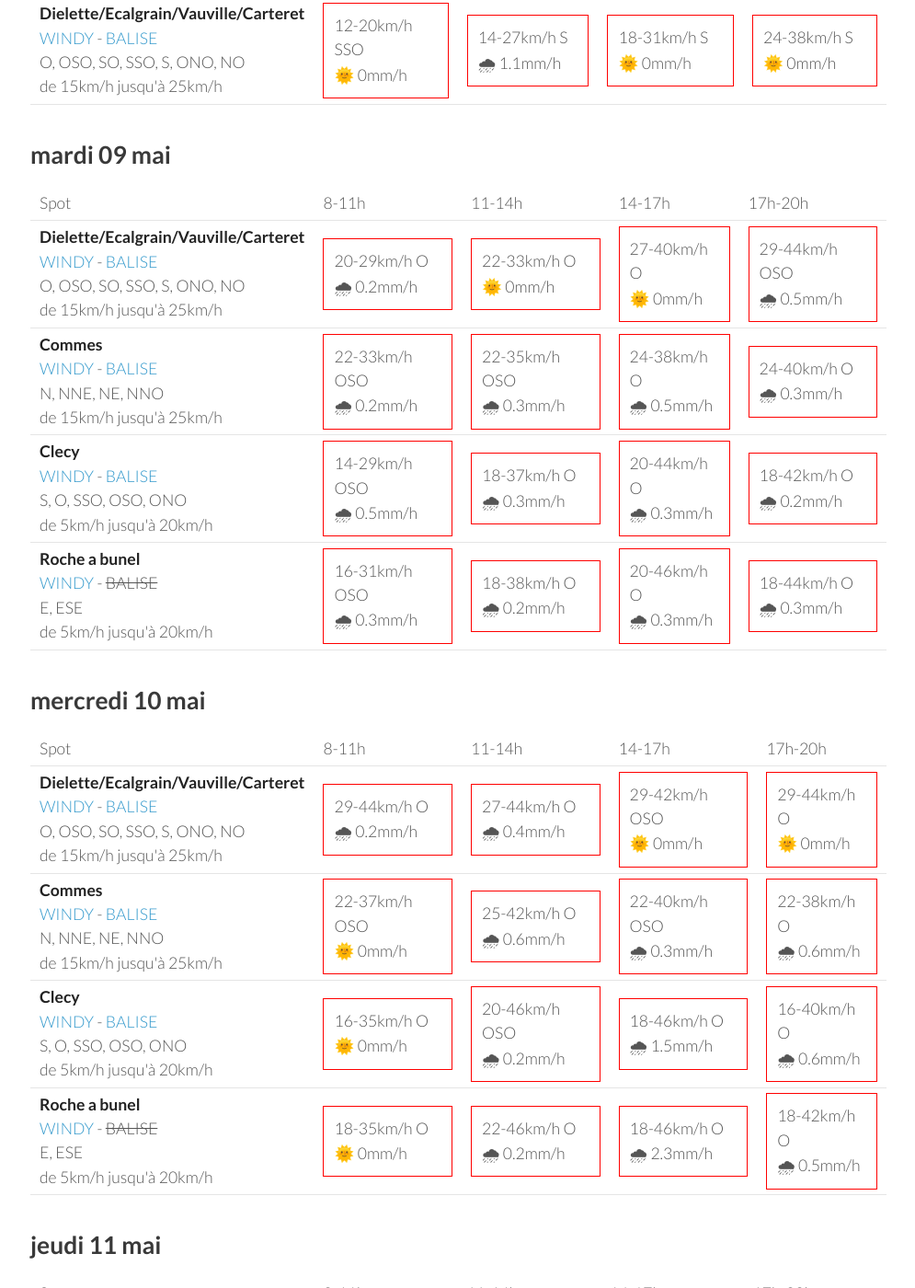
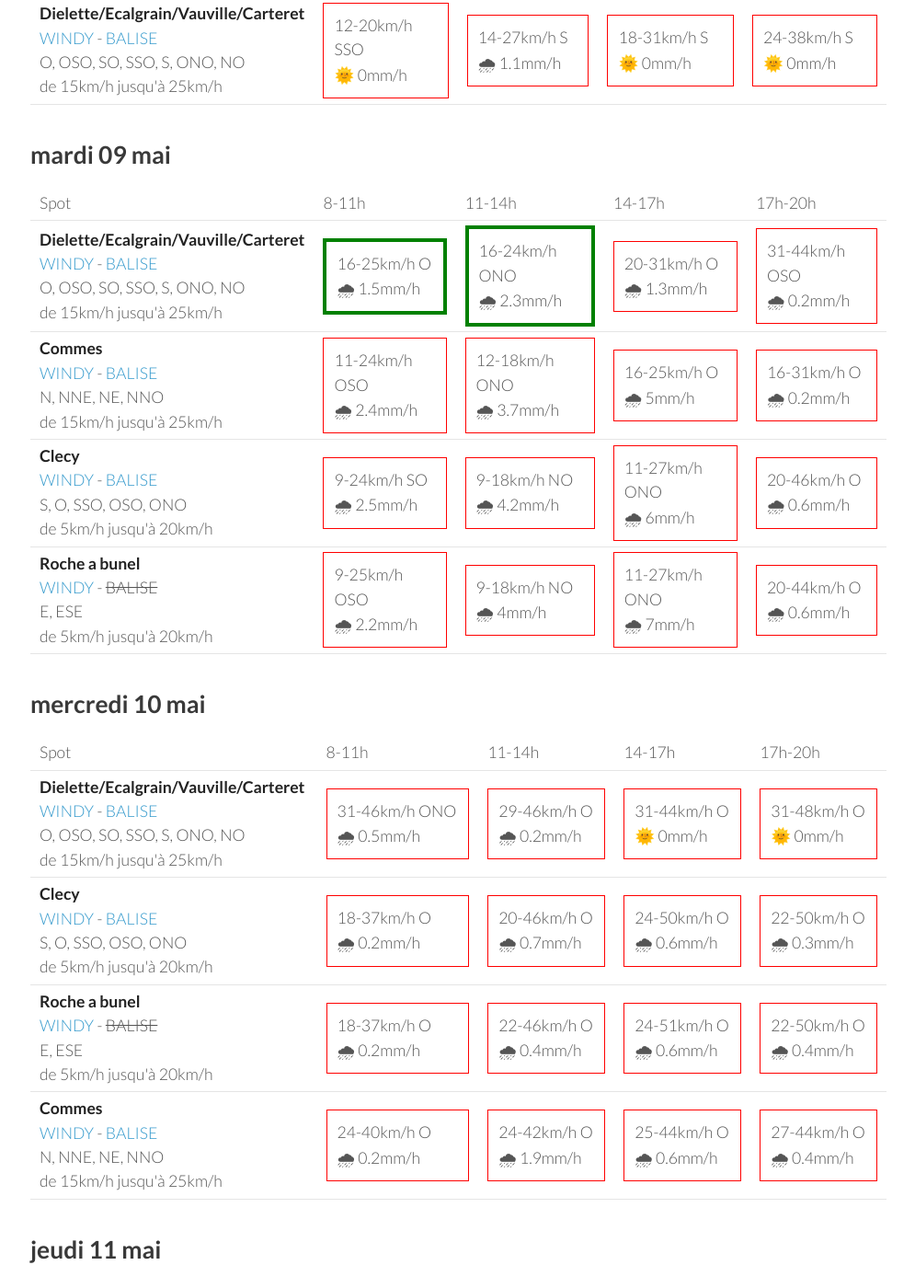
Before and after one commit to parapente-dans-le-nord/parapente-dans-le-nord.github.io, a Jekyll site: the page built from normandie.markdown, in a window 1280 px wide and 1400 px high, scrolled down 1312 px. Shown: the whole window at 92% size, without its empty margins (25-1020 px from the left). Built offline with Jekyll 4.4.1, drawn with Linux system fonts in a browser that asks for light colours; some of the changed text lies outside the part shown.

Commit message:
update index.markdown

```diff
--- a/normandie.markdown
+++ b/normandie.markdown
@@ -136,40 +136,40 @@ page mise à jour le dimanche 07 mai 06:46
 <tr>
         <td><strong>Dielette/Ecalgrain/Vauville/Carteret</strong><br><a href="https://windy.com/49.650/-1.856?49.243,-1.856,8">WINDY</a> - <span class=""><a href="http://www.balisemeteo.com/balise.php?idBalise=81">BALISE</a> </span><br> <span class="vent-favorable">O, OSO, SO, SSO, S, ONO, NO</span><br><span class="force-vent">de 15km/h jusqu'à 25km/h</span> </td>
 
-            <td><div class="not-flyable"><p>20-29km/h O</p><p>🌧 0.2mm/h</p></div></td>
-            <td><div class="not-flyable"><p>22-33km/h O</p><p>🌞 0mm/h</p></div></td>
-            <td><div class="not-flyable"><p>27-40km/h O</p><p>🌞 0mm/h</p></div></td>
-            <td><div class="not-flyable"><p>29-44km/h OSO</p><p>🌧 0.5mm/h</p></div></td>
+            <td><div class="flyable"><p>16-25km/h O</p><p>🌧 1.5mm/h</p></div></td>
+            <td><div class="flyable"><p>16-24km/h ONO</p><p>🌧 2.3mm/h</p></div></td>
+            <td><div class="not-flyable"><p>20-31km/h O</p><p>🌧 1.3mm/h</p></div></td>
+            <td><div class="not-flyable"><p>31-44km/h OSO</p><p>🌧 0.2mm/h</p></div></td>
 
 
     </tr>
 <tr>
         <td><strong>Commes</strong><br><a href="https://windy.com/49.346/-0.726?48.936,-0.726,8">WINDY</a> - <span class=""><a href="http://www.balisemeteo.com/balise.php?idBalise=158">BALISE</a> </span><br> <span class="vent-favorable">N, NNE, NE, NNO</span><br><span class="force-vent">de 15km/h jusqu'à 25km/h</span> </td>
 
-            <td><div class="not-flyable"><p>22-33km/h OSO</p><p>🌧 0.2mm/h</p></div></td>
-            <td><div class="not-flyable"><p>22-35km/h OSO</p><p>🌧 0.3mm/h</p></div></td>
-            <td><div class="not-flyable"><p>24-38km/h O</p><p>🌧 0.5mm/h</p></div></td>
-            <td><div class="not-flyable"><p>24-40km/h O</p><p>🌧 0.3mm/h</p></div></td>
+            <td><div class="not-flyable"><p>11-24km/h OSO</p><p>🌧 2.4mm/h</p></div></td>
+            <td><div class="not-flyable"><p>12-18km/h ONO</p><p>🌧 3.7mm/h</p></div></td>
+            <td><div class="not-flyable"><p>16-25km/h O</p><p>🌧 5mm/h</p></div></td>
+            <td><div class="not-flyable"><p>16-31km/h O</p><p>🌧 0.2mm/h</p></div></td>
 
 
     </tr>
 <tr>
         <td><strong>Clecy</strong><br><a href="https://windy.com/48.929/-0.470?48.516,-0.470,8">WINDY</a> - <span class=""><a href="http://www.balisemeteo.com/balise.php?idBalise=122">BALISE</a> </span><br> <span class="vent-favorable">S, O, SSO, OSO, ONO</span><br><span class="force-vent">de 5km/h jusqu'à 20km/h</span> </td>
 
-            <td><div class="not-flyable"><p>14-29km/h OSO</p><p>🌧 0.5mm/h</p></div></td>
-            <td><div class="not-flyable"><p>18-37km/h O</p><p>🌧 0.3mm/h</p></div></td>
-            <td><div class="not-flyable"><p>20-44km/h O</p><p>🌧 0.3mm/h</p></div></td>
-            <td><div class="not-flyable"><p>18-42km/h O</p><p>🌧 0.2mm/h</p></div></td>
+            <td><div class="not-flyable"><p>9-24km/h SO</p><p>🌧 2.5mm/h</p></div></td>
+            <td><div class="not-flyable"><p>9-18km/h NO</p><p>🌧 4.2mm/h</p></div></td>
+            <td><div class="not-flyable"><p>11-27km/h ONO</p><p>🌧 6mm/h</p></div></td>
+            <td><div class="not-flyable"><p>20-46km/h O</p><p>🌧 0.6mm/h</p></div></td>
 
 
     </tr>
 <tr>
         <td><strong>Roche a bunel</strong><br><a href="https://windy.com/48.993/-0.499?48.580,-0.499,8">WINDY</a> - <span class="no-balise"> BALISE </span><br> <span class="vent-favorable">E, ESE</span><br><span class="force-vent">de 5km/h jusqu'à 20km/h</span> </td>
 
-            <td><div class="not-flyable"><p>16-31km/h OSO</p><p>🌧 0.3mm/h</p></div></td>
-            <td><div class="not-flyable"><p>18-38km/h O</p><p>🌧 0.2mm/h</p></div></td>
-            <td><div class="not-flyable"><p>20-46km/h O</p><p>🌧 0.3mm/h</p></div></td>
-            <td><div class="not-flyable"><p>18-44km/h O</p><p>🌧 0.3mm/h</p></div></td>
+            <td><div class="not-flyable"><p>9-25km/h OSO</p><p>🌧 2.2mm/h</p></div></td>
+            <td><div class="not-flyable"><p>9-18km/h NO</p><p>🌧 4mm/h</p></div></td>
+            <td><div class="not-flyable"><p>11-27km/h ONO</p><p>🌧 7mm/h</p></div></td>
+            <td><div class="not-flyable"><p>20-44km/h O</p><p>🌧 0.6mm/h</p></div></td>
 
 
     </tr>
@@ -192,40 +192,40 @@ page mise à jour le dimanche 07 mai 06:46
 <tr>
         <td><strong>Dielette/Ecalgrain/Vauville/Carteret</strong><br><a href="https://windy.com/49.650/-1.856?49.243,-1.856,8">WINDY</a> - <span class=""><a href="http://www.balisemeteo.com/balise.php?idBalise=81">BALISE</a> </span><br> <span class="vent-favorable">O, OSO, SO, SSO, S, ONO, NO</span><br><span class="force-vent">de 15km/h jusqu'à 25km/h</span> </td>
 
-            <td><div class="not-flyable"><p>29-44km/h O</p><p>🌧 0.2mm/h</p></div></td>
-            <td><div class="not-flyable"><p>27-44km/h O</p><p>🌧 0.4mm/h</p></div></td>
-            <td><div class="not-flyable"><p>29-42km/h OSO</p><p>🌞 0mm/h</p></div></td>
-            <td><div class="not-flyable"><p>29-44km/h O</p><p>🌞 0mm/h</p></div></td>
+            <td><div class="not-flyable"><p>31-46km/h ONO</p><p>🌧 0.5mm/h</p></div></td>
+            <td><div class="not-flyable"><p>29-46km/h O</p><p>🌧 0.2mm/h</p></div></td>
+            <td><div class="not-flyable"><p>31-44km/h O</p><p>🌞 0mm/h</p></div></td>
+            <td><div class="not-flyable"><p>31-48km/h O</p><p>🌞 0mm/h</p></div></td>
+
+
+    </tr>
+<tr>
+        <td><strong>Clecy</strong><br><a href="https://windy.com/48.929/-0.470?48.516,-0.470,8">WINDY</a> - <span class=""><a href="http://www.balisemeteo.com/balise.php?idBalise=122">BALISE</a> </span><br> <span class="vent-favorable">S, O, SSO, OSO, ONO</span><br><span class="force-vent">de 5km/h jusqu'à 20km/h</span> </td>
+
+            <td><div class="not-flyable"><p>18-37km/h O</p><p>🌧 0.2mm/h</p></div></td>
+            <td><div class="not-flyable"><p>20-46km/h O</p><p>🌧 0.7mm/h</p></div></td>
+            <td><div class="not-flyable"><p>24-50km/h O</p><p>🌧 0.6mm/h</p></div></td>
+            <td><div class="not-flyable"><p>22-50km/h O</p><p>🌧 0.3mm/h</p></div></td>
+
+
+    </tr>
+<tr>
+        <td><strong>Roche a bunel</strong><br><a href="https://windy.com/48.993/-0.499?48.580,-0.499,8">WINDY</a> - <span class="no-balise"> BALISE </span><br> <span class="vent-favorable">E, ESE</span><br><span class="force-vent">de 5km/h jusqu'à 20km/h</span> </td>
+
+            <td><div class="not-flyable"><p>18-37km/h O</p><p>🌧 0.2mm/h</p></div></td>
+            <td><div class="not-flyable"><p>22-46km/h O</p><p>🌧 0.4mm/h</p></div></td>
+            <td><div class="not-flyable"><p>24-51km/h O</p><p>🌧 0.6mm/h</p></div></td>
+            <td><div class="not-flyable"><p>22-50km/h O</p><p>🌧 0.4mm/h</p></div></td>
 
 
     </tr>
 <tr>
         <td><strong>Commes</strong><br><a href="https://windy.com/49.346/-0.726?48.936,-0.726,8">WINDY</a> - <span class=""><a href="http://www.balisemeteo.com/balise.php?idBalise=158">BALISE</a> </span><br> <span class="vent-favorable">N, NNE, NE, NNO</span><br><span class="force-vent">de 15km/h jusqu'à 25km/h</span> </td>
 
-            <td><div class="not-flyable"><p>22-37km/h OSO</p><p>🌞 0mm/h</p></div></td>
-            <td><div class="not-flyable"><p>25-42km/h O</p><p>🌧 0.6mm/h</p></div></td>
-            <td><div class="not-flyable"><p>22-40km/h OSO</p><p>🌧 0.3mm/h</p></div></td>
-            <td><div class="not-flyable"><p>22-38km/h O</p><p>🌧 0.6mm/h</p></div></td>
-
-
-    </tr>
-<tr>
-        <td><strong>Clecy</strong><br><a href="https://windy.com/48.929/-0.470?48.516,-0.470,8">WINDY</a> - <span class=""><a href="http://www.balisemeteo.com/balise.php?idBalise=122">BALISE</a> </span><br> <span class="vent-favorable">S, O, SSO, OSO, ONO</span><br><span class="force-vent">de 5km/h jusqu'à 20km/h</span> </td>
-
-            <td><div class="not-flyable"><p>16-35km/h O</p><p>🌞 0mm/h</p></div></td>
-            <td><div class="not-flyable"><p>20-46km/h OSO</p><p>🌧 0.2mm/h</p></div></td>
-            <td><div class="not-flyable"><p>18-46km/h O</p><p>🌧 1.5mm/h</p></div></td>
-            <td><div class="not-flyable"><p>16-40km/h O</p><p>🌧 0.6mm/h</p></div></td>
-
-
-    </tr>
-<tr>
-        <td><strong>Roche a bunel</strong><br><a href="https://windy.com/48.993/-0.499?48.580,-0.499,8">WINDY</a> - <span class="no-balise"> BALISE </span><br> <span class="vent-favorable">E, ESE</span><br><span class="force-vent">de 5km/h jusqu'à 20km/h</span> </td>
-
-            <td><div class="not-flyable"><p>18-35km/h O</p><p>🌞 0mm/h</p></div></td>
-            <td><div class="not-flyable"><p>22-46km/h O</p><p>🌧 0.2mm/h</p></div></td>
-            <td><div class="not-flyable"><p>18-46km/h O</p><p>🌧 2.3mm/h</p></div></td>
-            <td><div class="not-flyable"><p>18-42km/h O</p><p>🌧 0.5mm/h</p></div></td>
+            <td><div class="not-flyable"><p>24-40km/h O</p><p>🌧 0.2mm/h</p></div></td>
+            <td><div class="not-flyable"><p>24-42km/h O</p><p>🌧 1.9mm/h</p></div></td>
+            <td><div class="not-flyable"><p>25-44km/h O</p><p>🌧 0.6mm/h</p></div></td>
+            <td><div class="not-flyable"><p>27-44km/h O</p><p>🌧 0.4mm/h</p></div></td>
 
 
     </tr>
@@ -248,40 +248,40 @@ page mise à jour le dimanche 07 mai 06:46
 <tr>
         <td><strong>Dielette/Ecalgrain/Vauville/Carteret</strong><br><a href="https://windy.com/49.650/-1.856?49.243,-1.856,8">WINDY</a> - <span class=""><a href="http://www.balisemeteo.com/balise.php?idBalise=81">BALISE</a> </span><br> <span class="vent-favorable">O, OSO, SO, SSO, S, ONO, NO</span><br><span class="force-vent">de 15km/h jusqu'à 25km/h</span> </td>
 
-            <td><div class="not-flyable"><p>16-27km/h ONO</p><p>🌧 0.2mm/h</p></div></td>
-            <td><div class="not-flyable"><p>18-29km/h ONO</p><p>🌧 0.7mm/h</p></div></td>
-            <td><div class="not-flyable"><p>20-33km/h ONO</p><p>🌧 0.5mm/h</p></div></td>
-            <td><div class="not-flyable"><p>22-33km/h O</p><p>🌧 0.3mm/h</p></div></td>
+            <td><div class="not-flyable"><p>18-31km/h ONO</p><p>🌧 0.4mm/h</p></div></td>
+            <td><div class="not-flyable"><p>22-33km/h ONO</p><p>🌧 0.6mm/h</p></div></td>
+            <td><div class="not-flyable"><p>22-35km/h ONO</p><p>🌧 0.5mm/h</p></div></td>
+            <td><div class="not-flyable"><p>22-35km/h ONO</p><p>🌞 0mm/h</p></div></td>
 
 
     </tr>
 <tr>
         <td><strong>Commes</strong><br><a href="https://windy.com/49.346/-0.726?48.936,-0.726,8">WINDY</a> - <span class=""><a href="http://www.balisemeteo.com/balise.php?idBalise=158">BALISE</a> </span><br> <span class="vent-favorable">N, NNE, NE, NNO</span><br><span class="force-vent">de 15km/h jusqu'à 25km/h</span> </td>
 
-            <td><div class="not-flyable"><p>18-27km/h OSO</p><p>🌞 0mm/h</p></div></td>
-            <td><div class="not-flyable"><p>14-29km/h O</p><p>🌧 0.3mm/h</p></div></td>
-            <td><div class="not-flyable"><p>14-27km/h ONO</p><p>🌧 2.1mm/h</p></div></td>
-            <td><div class="not-flyable"><p>12-27km/h NO</p><p>🌧 0.6mm/h</p></div></td>
+            <td><div class="not-flyable"><p>18-29km/h OSO</p><p>🌞 0mm/h</p></div></td>
+            <td><div class="not-flyable"><p>16-29km/h OSO</p><p>🌧 1.7mm/h</p></div></td>
+            <td><div class="not-flyable"><p>14-29km/h ONO</p><p>🌧 6mm/h</p></div></td>
+            <td><div class="not-flyable"><p>14-27km/h ONO</p><p>🌧 1.4mm/h</p></div></td>
 
 
     </tr>
 <tr>
         <td><strong>Clecy</strong><br><a href="https://windy.com/48.929/-0.470?48.516,-0.470,8">WINDY</a> - <span class=""><a href="http://www.balisemeteo.com/balise.php?idBalise=122">BALISE</a> </span><br> <span class="vent-favorable">S, O, SSO, OSO, ONO</span><br><span class="force-vent">de 5km/h jusqu'à 20km/h</span> </td>
 
-            <td><div class="not-flyable"><p>12-25km/h OSO</p><p>🌞 0mm/h</p></div></td>
-            <td><div class="not-flyable"><p>12-33km/h O</p><p>🌞 0mm/h</p></div></td>
-            <td><div class="not-flyable"><p>16-33km/h ONO</p><p>🌧 1.3mm/h</p></div></td>
-            <td><div class="not-flyable"><p>12-33km/h ONO</p><p>🌧 2.8mm/h</p></div></td>
+            <td><div class="not-flyable"><p>14-29km/h OSO</p><p>🌞 0mm/h</p></div></td>
+            <td><div class="not-flyable"><p>14-35km/h O</p><p>🌞 0mm/h</p></div></td>
+            <td><div class="not-flyable"><p>16-37km/h ONO</p><p>🌧 0.9mm/h</p></div></td>
+            <td><div class="not-flyable"><p>16-37km/h ONO</p><p>🌧 2.7mm/h</p></div></td>
 
 
     </tr>
 <tr>
         <td><strong>Roche a bunel</strong><br><a href="https://windy.com/48.993/-0.499?48.580,-0.499,8">WINDY</a> - <span class="no-balise"> BALISE </span><br> <span class="vent-favorable">E, ESE</span><br><span class="force-vent">de 5km/h jusqu'à 20km/h</span> </td>
 
-            <td><div class="not-flyable"><p>12-25km/h OSO</p><p>🌞 0mm/h</p></div></td>
-            <td><div class="not-flyable"><p>12-33km/h O</p><p>🌞 0mm/h</p></div></td>
-            <td><div class="not-flyable"><p>16-35km/h O</p><p>🌧 1.4mm/h</p></div></td>
-            <td><div class="not-flyable"><p>14-35km/h ONO</p><p>🌧 2.5mm/h</p></div></td>
+            <td><div class="not-flyable"><p>14-31km/h OSO</p><p>🌞 0mm/h</p></div></td>
+            <td><div class="not-flyable"><p>14-35km/h O</p><p>🌞 0mm/h</p></div></td>
+            <td><div class="not-flyable"><p>16-37km/h ONO</p><p>🌧 1.4mm/h</p></div></td>
+            <td><div class="not-flyable"><p>16-35km/h ONO</p><p>🌧 1.9mm/h</p></div></td>
 
 
     </tr>
@@ -289,3 +289,59 @@ page mise à jour le dimanche 07 mai 06:46
 </tbody>
 </table>
 {:/}
+## vendredi 12 mai
+
+{::nomarkdown}
+<table>
+  <tbody>
+    <tr>
+      <td>Spot</td>
+      <td>8-11h</td>
+      <td>11-14h</td>
+      <td>14-17h</td>
+      <td>17h-20h</td>
+    </tr>
+<tr>
+        <td><strong>Commes</strong><br><a href="https://windy.com/49.346/-0.726?48.936,-0.726,8">WINDY</a> - <span class=""><a href="http://www.balisemeteo.com/balise.php?idBalise=158">BALISE</a> </span><br> <span class="vent-favorable">N, NNE, NE, NNO</span><br><span class="force-vent">de 15km/h jusqu'à 25km/h</span> </td>
+
+            <td><div class="not-flyable"><p>9-16km/h NNO</p><p>🌞 0mm/h</p></div></td>
+            <td><div class="not-flyable"><p>16-27km/h NNE</p><p>🌞 0mm/h</p></div></td>
+            <td><div class="not-flyable"><p>16-29km/h NNE</p><p>🌞 0mm/h</p></div></td>
+            <td><div class="not-flyable"><p>16-27km/h N</p><p>🌞 0mm/h</p></div></td>
+
+
+    </tr>
+<tr>
+        <td><strong>Dielette/Ecalgrain/Vauville/Carteret</strong><br><a href="https://windy.com/49.650/-1.856?49.243,-1.856,8">WINDY</a> - <span class=""><a href="http://www.balisemeteo.com/balise.php?idBalise=81">BALISE</a> </span><br> <span class="vent-favorable">O, OSO, SO, SSO, S, ONO, NO</span><br><span class="force-vent">de 15km/h jusqu'à 25km/h</span> </td>
+
+            <td><div class="not-flyable"><p>12-20km/h N</p><p>🌞 0mm/h</p></div></td>
+            <td><div class="not-flyable"><p>18-27km/h NNE</p><p>🌞 0mm/h</p></div></td>
+            <td><div class="not-flyable"><p>16-27km/h NE</p><p>🌞 0mm/h</p></div></td>
+            <td><div class="not-flyable"><p>11-25km/h NE</p><p>🌞 0mm/h</p></div></td>
+
+
+    </tr>
+<tr>
+        <td><strong>Clecy</strong><br><a href="https://windy.com/48.929/-0.470?48.516,-0.470,8">WINDY</a> - <span class=""><a href="http://www.balisemeteo.com/balise.php?idBalise=122">BALISE</a> </span><br> <span class="vent-favorable">S, O, SSO, OSO, ONO</span><br><span class="force-vent">de 5km/h jusqu'à 20km/h</span> </td>
+
+            <td><div class="not-flyable"><p>7-14km/h NO</p><p>🌞 0mm/h</p></div></td>
+            <td><div class="not-flyable"><p>14-29km/h N</p><p>🌧 0.2mm/h</p></div></td>
+            <td><div class="not-flyable"><p>12-33km/h NNE</p><p>🌧 0.3mm/h</p></div></td>
+            <td><div class="not-flyable"><p>14-33km/h N</p><p>🌞 0mm/h</p></div></td>
+
+
+    </tr>
+<tr>
+        <td><strong>Roche a bunel</strong><br><a href="https://windy.com/48.993/-0.499?48.580,-0.499,8">WINDY</a> - <span class="no-balise"> BALISE </span><br> <span class="vent-favorable">E, ESE</span><br><span class="force-vent">de 5km/h jusqu'à 20km/h</span> </td>
+
+            <td><div class="not-flyable"><p>9-16km/h NO</p><p>🌞 0mm/h</p></div></td>
+            <td><div class="not-flyable"><p>14-31km/h N</p><p>🌧 0.2mm/h</p></div></td>
+            <td><div class="not-flyable"><p>14-35km/h NNE</p><p>🌧 0.2mm/h</p></div></td>
+            <td><div class="not-flyable"><p>16-33km/h N</p><p>🌞 0mm/h</p></div></td>
+
+
+    </tr>
+
+</tbody>
+</table>
+{:/}
```
Also changed, not shown: other parts of normandie.markdown (+1 -1 lines).
